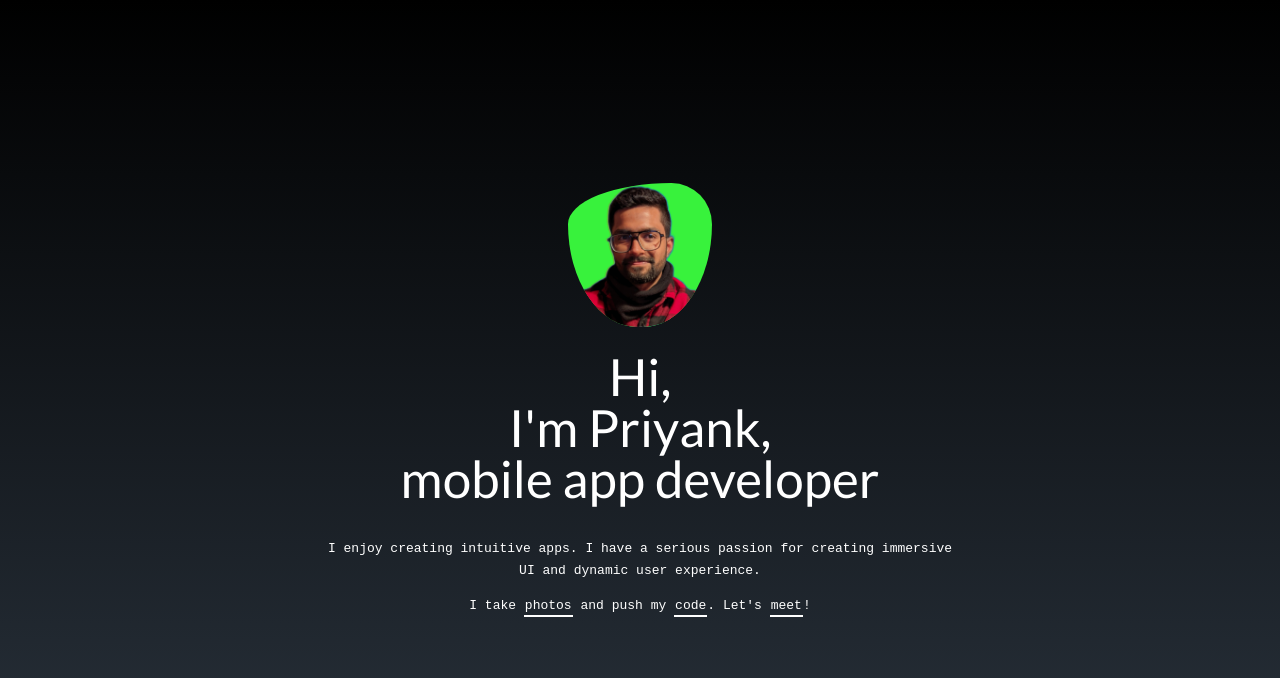
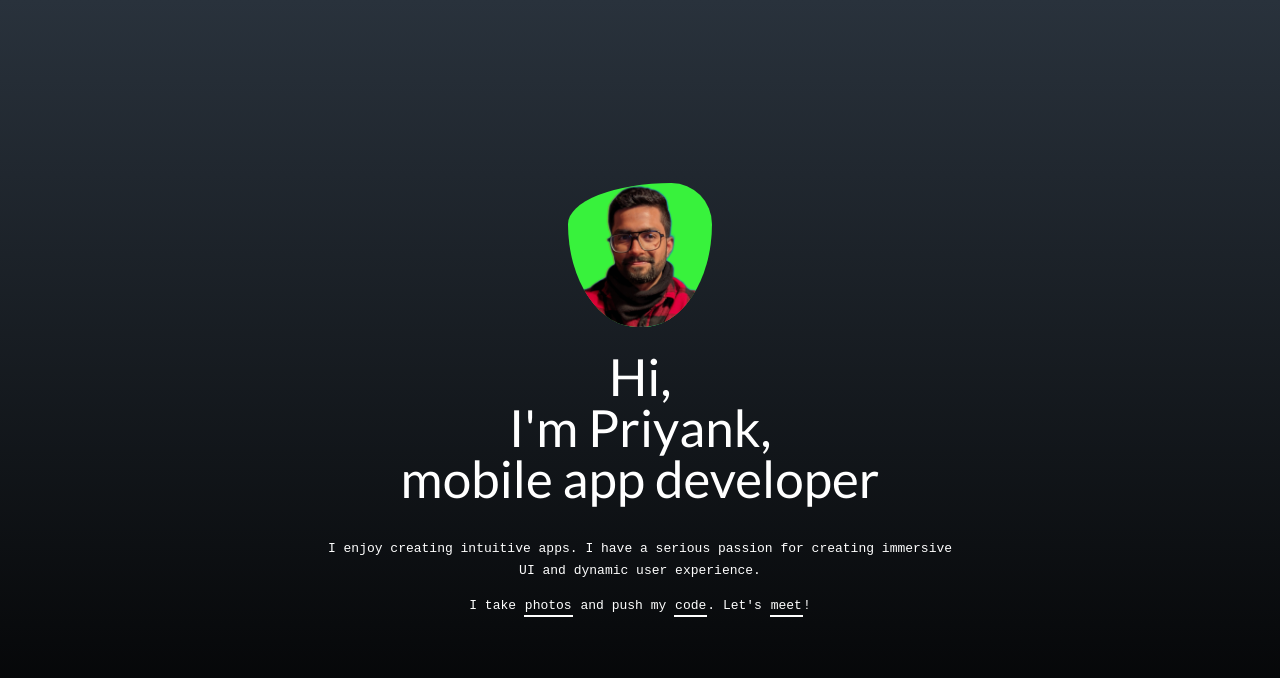
Before and after one commit to iamspd/my_portfolio_v2.0, a plain HTML site: page HTML/index.html in a window 1280 px wide. Drawn offline with Linux system fonts and the light colour scheme; a web font is replaced by a local one.

```diff
--- a/HTML/index.html
+++ b/HTML/index.html
@@ -96,8 +96,8 @@
 		/* BODY BACKGROUND */
 		body { background-color: #29323c; /* fallback for old browsers */
 
-        background: -webkit-linear-gradient(to top, #29323c, #000000);  /* Chrome 10-25, Safari 5.1-6 */
-        background: linear-gradient(to top, #29323c, #000000); /* W3C, IE 10+/ Edge, Firefox 16+, Chrome 26+, Opera 12+, Safari 7+ */ }
+        background: -webkit-linear-gradient(#29323c, #000000, #29323c);  /* Chrome 10-25, Safari 5.1-6 */
+        background: linear-gradient(to top, #000000, #29323c); /* W3C, IE 10+/ Edge, Firefox 16+, Chrome 26+, Opera 12+, Safari 7+ */ }
 
 		p { font-family: 'Overpass Mono', monospace; font-weight: 300; font-size: small}
         h1 { font-family: Lato, sans-serif; font-weight: 500; }
```
Also changed, not shown: HTML/images/profile-pic.png (added).
